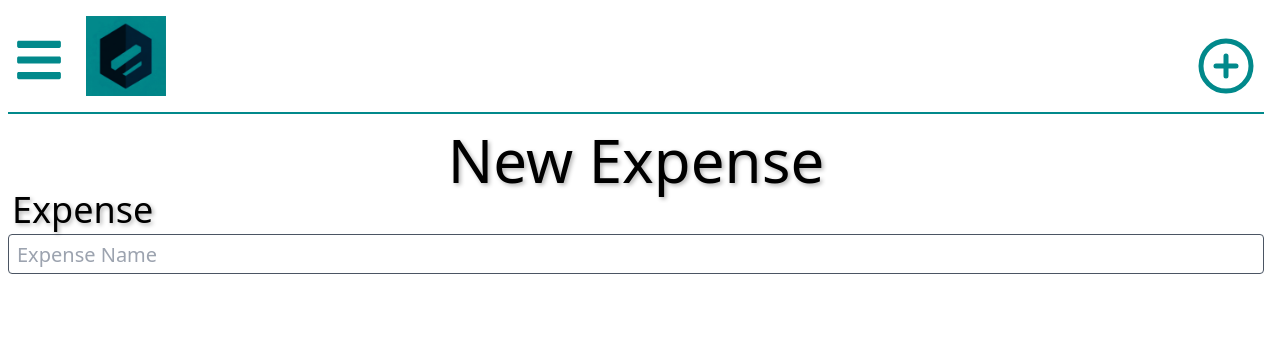
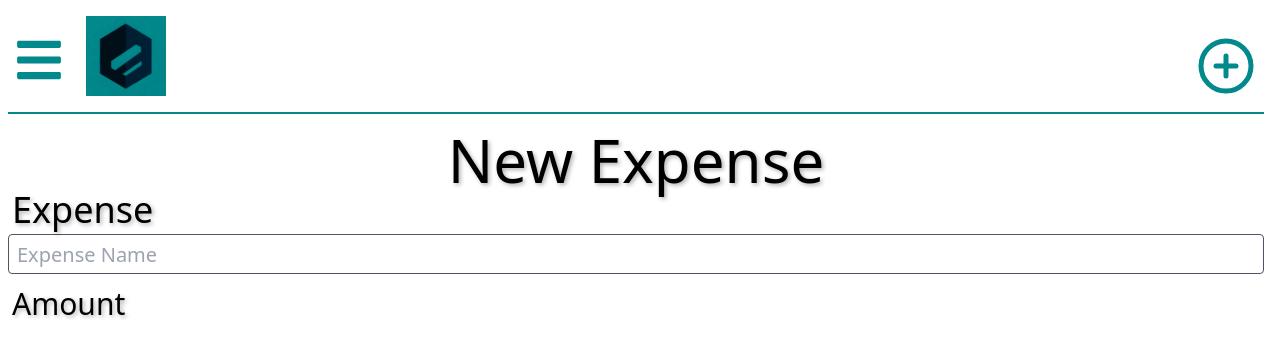
Before and after one commit to Garcia-Tony/ProBudgetApp, a React (Vite) app in the folder client/: page /new-expense in a window 1280 px wide. Shown: the top 358 px of the page. Built offline with nearby package versions, Linux system fonts and the light colour scheme.

Commit message:
Add a Amount title

```diff
--- a/client/src/Pages/NewExpense.tsx
+++ b/client/src/Pages/NewExpense.tsx
@@ -118,6 +118,14 @@ export function NewExpense() {
             className="mt-1 text-l md:text-xl block border border-gray-600 rounded p-2 h-9 md:h-10 w-full"
           />
         </label>
+
+        <label className="block mt-3">
+          <span
+            className="ml-1 text-xl md:text-3xl text-black"
+            style={{ textShadow: '2px 2px 4px rgba(0, 0, 0, 0.3)' }}>
+            Amount
+          </span>
+        </label>
       </form>
 
       {isMenuOpen && (
```
